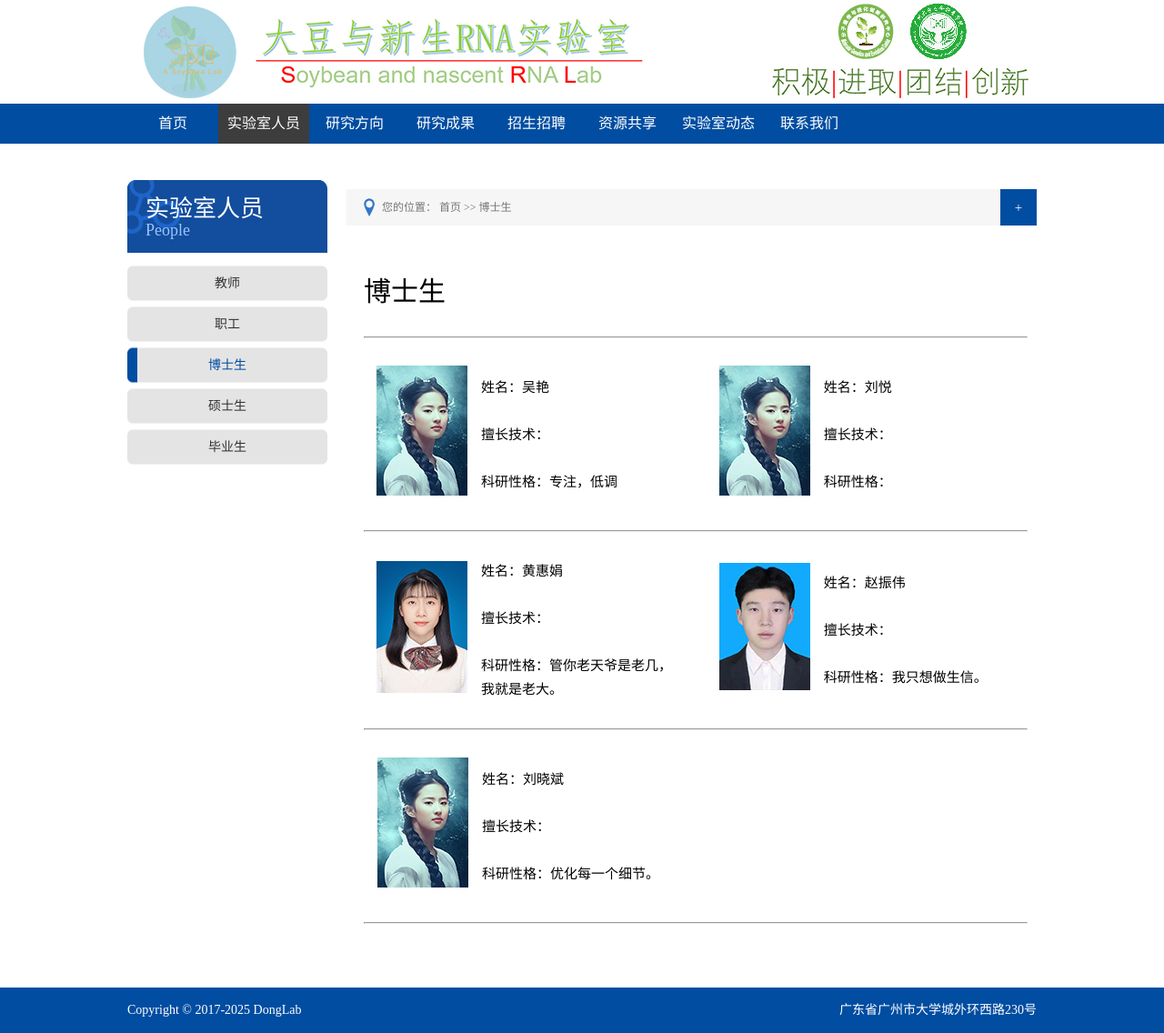
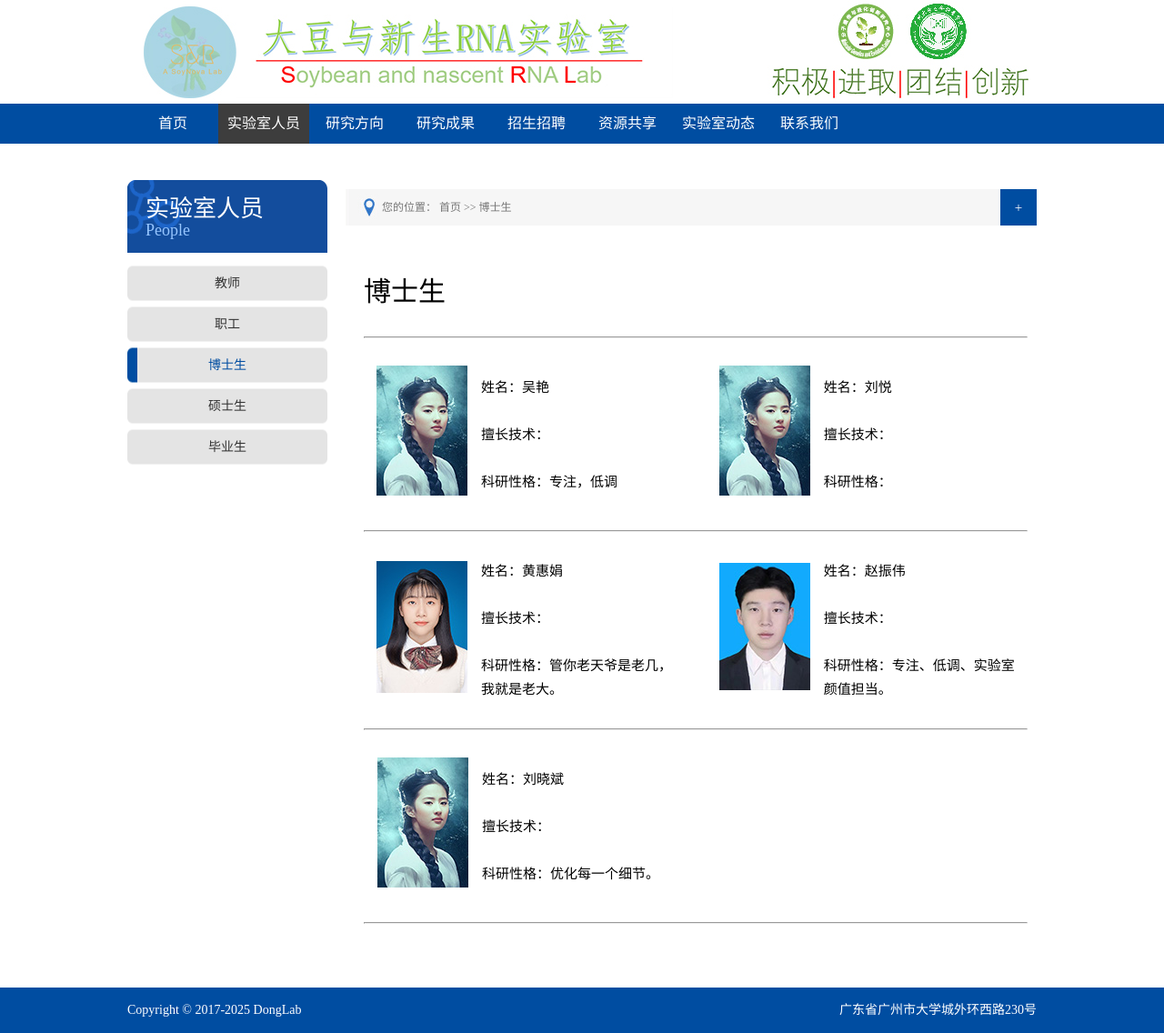
Before and after one commit to zhanweimin2021/zhanweimin2021.github.io, a Jekyll site: the page built from pages/doctor.html, in a window 1280 px wide. Shown: the whole page at 91% size. Built offline with Jekyll 4.4.1, drawn with Linux system fonts in a browser that asks for light colours.

Commit message:
Update doctor.html

```diff
--- a/pages/doctor.html
+++ b/pages/doctor.html
@@ -30,7 +30,7 @@ description: 博士生
           <td width="235"><p>姓名：黄惠娟</p><br><p>擅长技术：</p><br><p>科研性格：管你老天爷是老几，我就是老大。</p></td>
           <td width="20"></td>
           <td width="120"><p align="center"><img src="/images/staff/zhaozhenwei.jpg"></p></td>
-          <td width="235"><p>姓名：赵振伟</p><br><p>擅长技术：</p><br><p>科研性格：我只想做生信。</p></td>
+          <td width="235"><p>姓名：赵振伟</p><br><p>擅长技术：</p><br><p>科研性格：专注、低调、实验室颜值担当。</p></td>
         </tr>
       </table>
       <hr>
```
